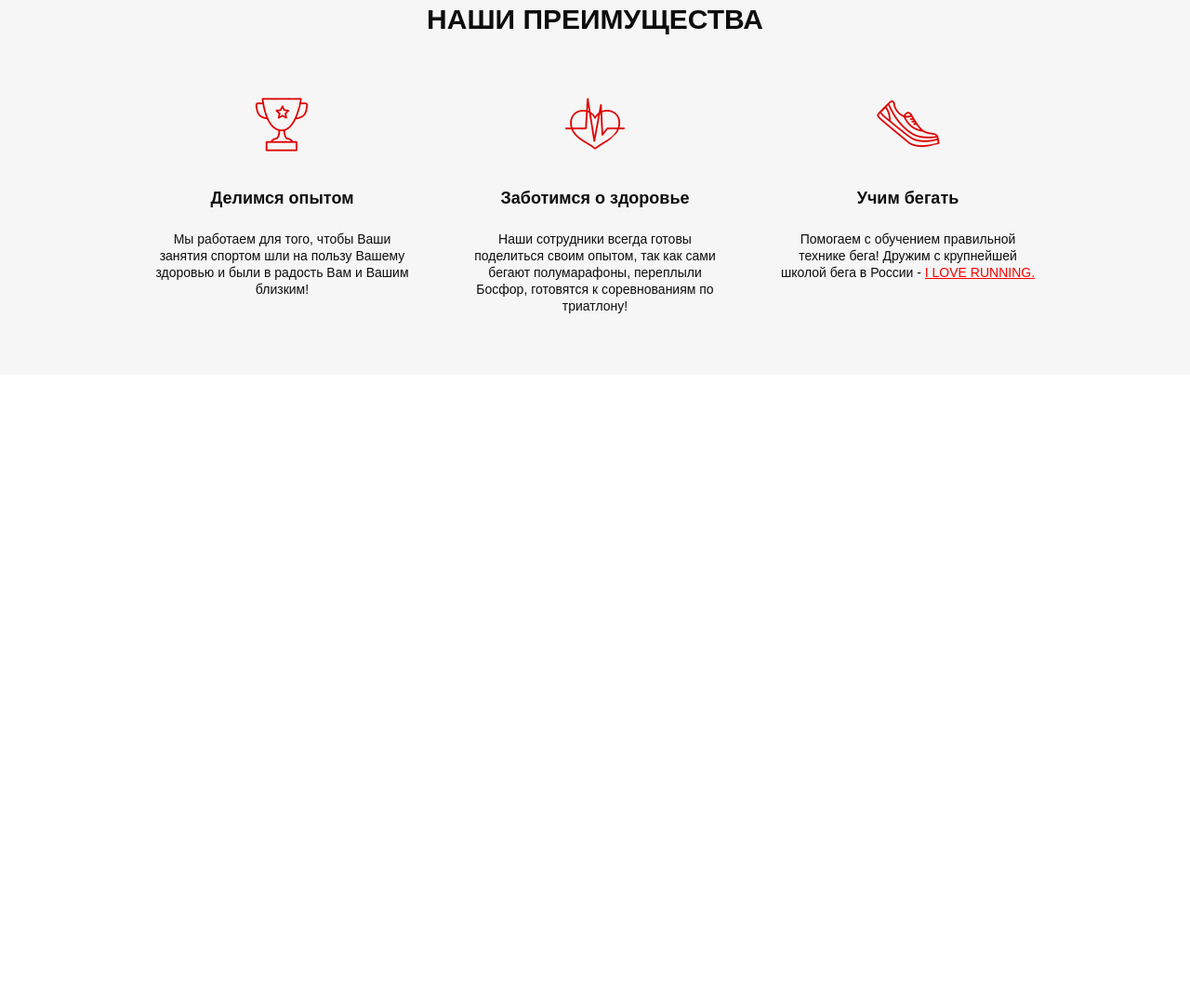
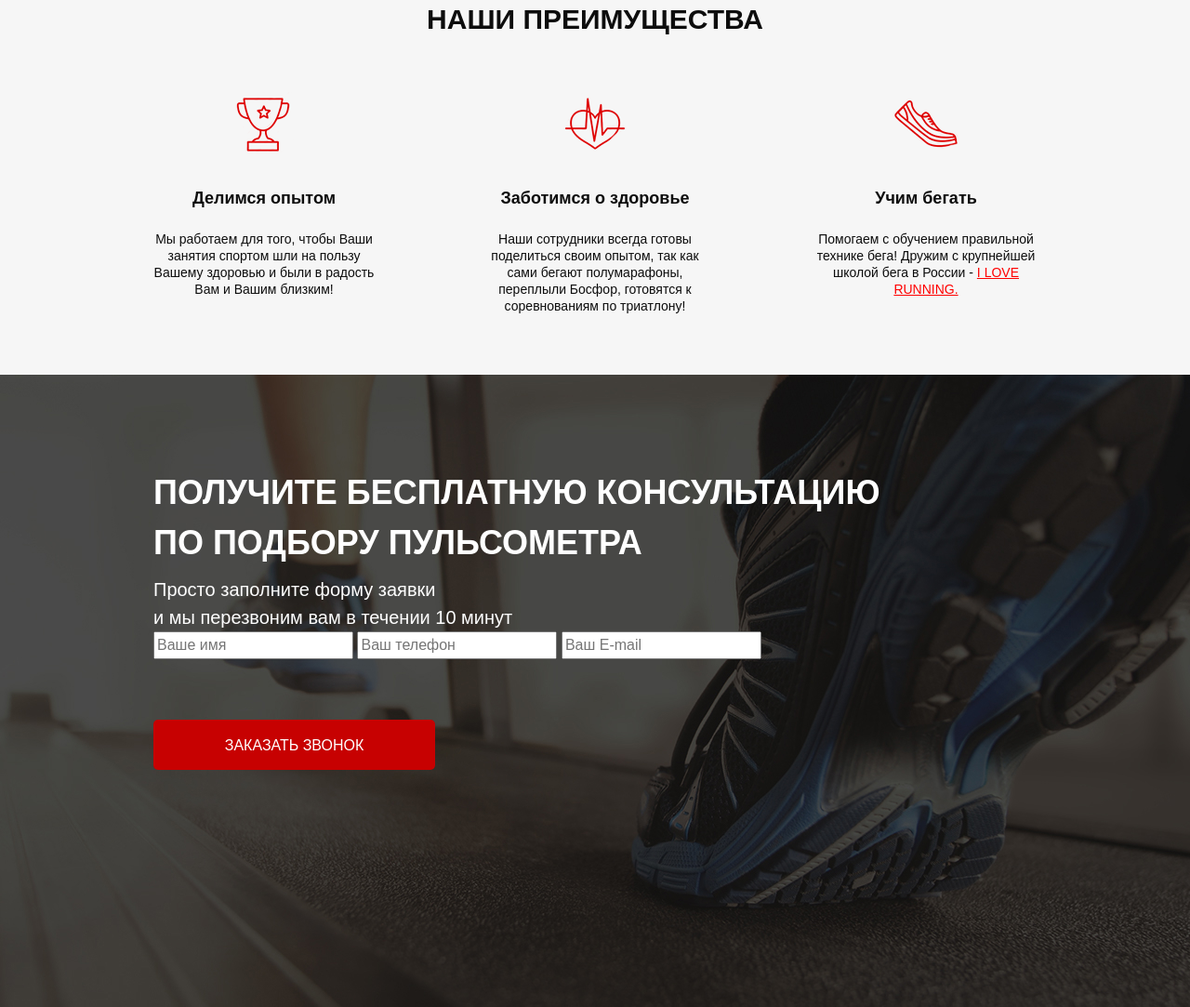
Before and after one commit to DonCorleone-byte/Pulse, a website: page src/index.html in a window 1280 px wide. Shown: the part 756-1839 px from the top of the page at 93% size. Before the commit the page ends 1159 px from the top, so only its background shows below. Drawn offline with Linux system fonts and the light colour scheme.

Commit message:
add consultation

```diff
--- a/src/index.html
+++ b/src/index.html
@@ -94,11 +94,26 @@
                 <div class="advantages__item">
                     <img src="icons/runing.png" alt="run" class="advantages__icon">
                     <div class="advantages__subtitle">Учим бегать</div>
-                    <div class="advantages__descr">Помогаем с обучением правильной технике бега! Дружим с крупнейшей школой бега в России - <a href="#">I LOVE RUNNING.</a></div>
+                    <div class="advantages__descr">Помогаем с обучением правильной технике бега! Дружим с крупнейшей школой бега в России - <a href="#">I LOVE RUNNING.</a>
+                    </div>
                 </div>
             </div>
         </div>
     </section>
+
+    <div class="consultation">
+        <div class="container">
+            <h2 class="title title_left">Получите бесплатную консультацию <br> по подбору пульсометра </h2>
+            <div class="consultation__descr">Просто заполните форму заявки <br> и мы перезвоним вам в течении 10 минут</div>
+            <form action="#">
+                <input required placeholder="Ваше имя" type="text">
+                <input required placeholder="Ваш телефон" type="number">
+                <input required placeholder="Ваш E-mail" type="email">
+                <!-- <input type="submit" value="Заказать звонок"> -->
+                <button class="button button_main">Заказать звонок</button>
+            </form>
+        </div>
+    </div>
 </body>
 
 </html>
--- a/src/sass/blocks/_advantage.scss
+++ b/src/sass/blocks/_advantage.scss
@@ -8,18 +8,16 @@
         margin-top: 60px;
     }
     &__item {
-        width: 277px;
-    }
-    &__icon {
-        display: block;
-        margin: 0 auto;
+        display: flex;
+        flex-direction: column;
+        align-items: center;
+        max-width: 238px;
     }
     &__subtitle {
         margin-top: 35px;
         font-weight: bold;
         font-size: 18px;
         line-height: 29px;
-        text-align: center;
         color: #0D0D0D;
     }
     &__descr {
--- /dev/null
+++ b/src/sass/blocks/_consultation.scss
@@ -0,0 +1,11 @@
+.consultation {
+    min-height: 680px;
+    padding: 100px 0 108px 0;
+    background: url('../../img/Consultation_bg.jpg') center (center/cover) no-repeat;
+    &__descr {
+        font-weight: 500;
+        font-size: 20px;
+        line-height: 30px;
+        color: #FFFFFF;
+    }
+}
--- /dev/null
+++ b/src/sass/blocks/_titles.scss
@@ -0,0 +1,13 @@
+.title {
+    font-weight: bold;
+    font-size: 30px;
+    text-align: center;
+    color: #0D0D0D;
+    text-transform: uppercase;
+    &_left {
+        font-size: 36px;
+        line-height: 54px;
+        text-align: left;
+        color: #FFFFFF;
+    }
+}
--- a/src/sass/blocks/style.scss
+++ b/src/sass/blocks/style.scss
@@ -3,6 +3,8 @@
 @import '../blocks/header';
 @import '../blocks/buttons';
 @import '../blocks/advantage';
+@import '../blocks/titles';
+@import '../blocks/consultation';
 
 * {
     font-family: 'Museo Sans Cyrl', sans-serif;
@@ -12,12 +14,3 @@
     max-width: 950px;
     margin: 0 auto;
 }
-
-.title {
-    display: block;
-    margin: 0 auto;
-    font-weight: bold;
-    font-size: 30px;
-    text-align: center;
-    color: #0D0D0D;
-}
```
Also changed, not shown: src/css/blocks/consultation.min.css (added), src/css/blocks/style.min.css.
